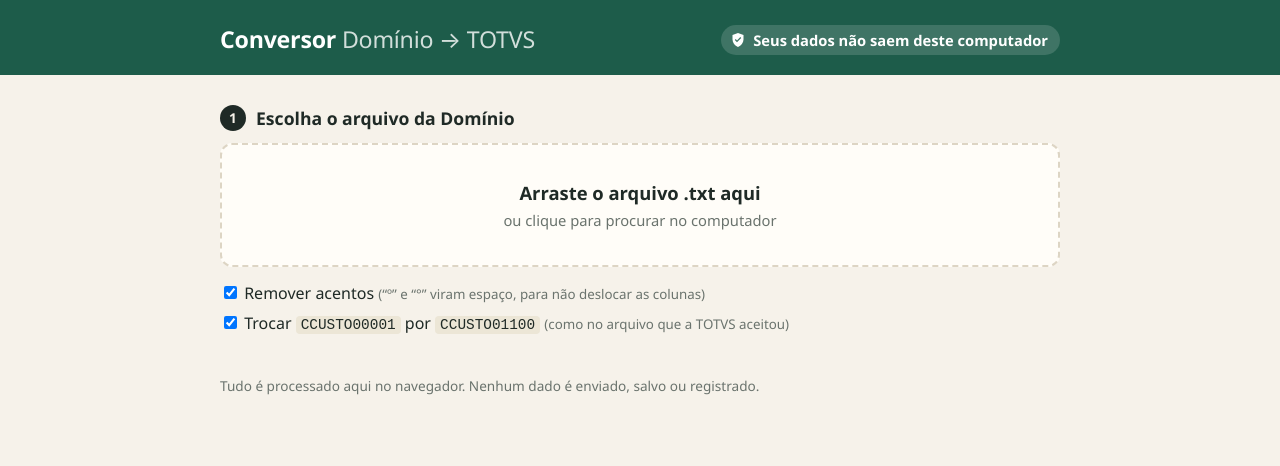
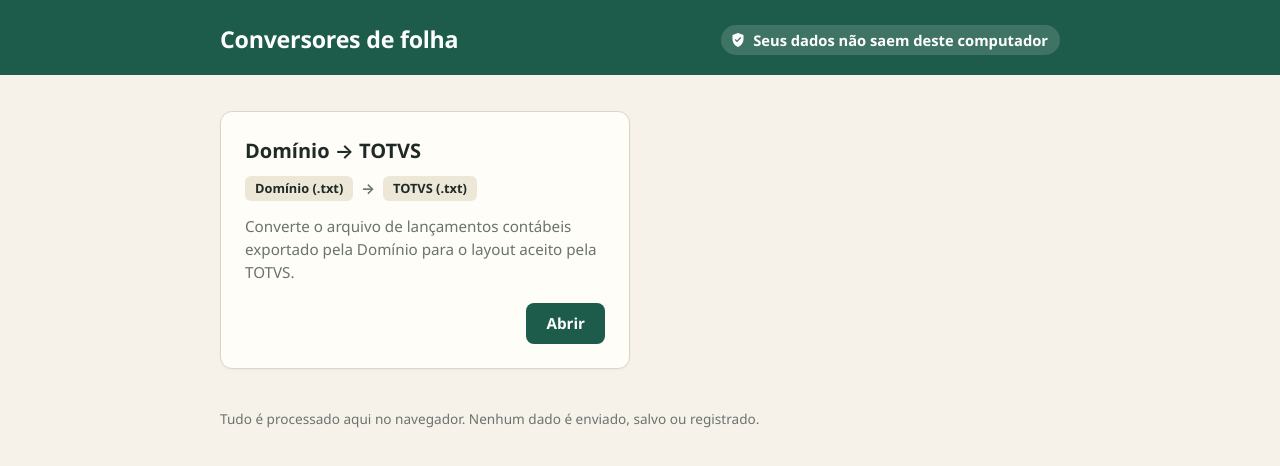
Before and after one commit to xMACIELx/conversor_escritorio_contabil, a plain HTML site: page index.html in a window 1280 px wide. Drawn offline with Linux system fonts and the light colour scheme.

Commit message:
refactor: reorganiza projeto em painel de ferramentas com home e pastas dedicadas

```diff
--- /dev/null
+++ b/assets/home.js
@@ -0,0 +1,74 @@
+(function () {
+  'use strict';
+
+  const PAGE_TITLE = 'Conversores de folha';
+
+  const titleEl = document.getElementById('home-title');
+  if (titleEl) {
+    titleEl.textContent = PAGE_TITLE;
+  }
+  document.title = PAGE_TITLE;
+
+  const grid = document.getElementById('tools-grid');
+  if (!grid || !Array.isArray(window.TOOLS)) return;
+
+  grid.textContent = '';
+
+  window.TOOLS.forEach(tool => {
+    const isReady = tool.status === 'pronto';
+
+    const card = document.createElement(isReady ? 'a' : 'div');
+    card.className = 'tool-card' + (isReady ? '' : ' disabled');
+    if (isReady) {
+      card.href = tool.caminho;
+      card.setAttribute('aria-label', 'Abrir ferramenta ' + tool.nome);
+    }
+
+    const header = document.createElement('div');
+    header.className = 'tool-card-header';
+    const title = document.createElement('h2');
+    title.className = 'tool-card-title';
+    title.textContent = tool.nome;
+    header.appendChild(title);
+
+    const flow = document.createElement('div');
+    flow.className = 'tool-flow';
+
+    const chipDe = document.createElement('span');
+    chipDe.className = 'tool-chip';
+    chipDe.textContent = tool.de;
+
+    const arrow = document.createElement('span');
+    arrow.className = 'tool-flow-arrow';
+    arrow.setAttribute('aria-hidden', 'true');
+    arrow.textContent = '→';
+
+    const chipPara = document.createElement('span');
+    chipPara.className = 'tool-chip';
+    chipPara.textContent = tool.para;
+
+    flow.append(chipDe, arrow, chipPara);
+
+    const desc = document.createElement('p');
+    desc.className = 'tool-desc';
+    desc.textContent = tool.descricao;
+
+    const foot = document.createElement('div');
+    foot.className = 'tool-card-footer';
+
+    if (isReady) {
+      const btn = document.createElement('span');
+      btn.className = 'btn btn-tool';
+      btn.textContent = 'Abrir';
+      foot.appendChild(btn);
+    } else {
+      const badge = document.createElement('span');
+      badge.className = 'tool-badge-soon';
+      badge.textContent = 'Em breve';
+      foot.appendChild(badge);
+    }
+
+    card.append(header, flow, desc, foot);
+    grid.appendChild(card);
+  });
+})();
--- /dev/null
+++ b/assets/shared.css
@@ -0,0 +1,233 @@
+:root {
+  --paper: #f6f2ea;
+  --card: #fffdf8;
+  --ink: #1f2a26;
+  --muted: #6a736d;
+  --line: #ddd5c4;
+  --accent: #1d5c4a;
+  --accent-ink: #ffffff;
+  --ok: #1b7a43;
+  --ok-bg: #e4f2e8;
+  --err: #b3261e;
+  --err-bg: #fbe7e4;
+  --info: #2f5d8a;
+}
+
+* { box-sizing: border-box; }
+
+body {
+  margin: 0;
+  background: var(--paper);
+  color: var(--ink);
+  font: 16px/1.5 "Segoe UI", system-ui, -apple-system, sans-serif;
+}
+
+.wrap {
+  max-width: 880px;
+  margin: 0 auto;
+  padding: 0 20px;
+}
+
+/* Cabeçalho */
+.top {
+  background: var(--accent);
+  color: var(--accent-ink);
+  padding: 22px 0 18px;
+}
+
+.top .wrap {
+  display: flex;
+  flex-wrap: wrap;
+  align-items: baseline;
+  justify-content: space-between;
+  gap: 8px 24px;
+}
+
+.top-nav {
+  display: flex;
+  align-items: baseline;
+  gap: 16px;
+  flex-wrap: wrap;
+}
+
+.back-link {
+  color: var(--accent-ink);
+  text-decoration: none;
+  font-size: .92rem;
+  font-weight: 600;
+  opacity: .85;
+  background: rgba(255, 255, 255, .15);
+  padding: 4px 12px;
+  border-radius: 99px;
+  display: inline-flex;
+  align-items: center;
+  transition: opacity .15s, background .15s;
+}
+
+.back-link:hover {
+  opacity: 1;
+  background: rgba(255, 255, 255, .25);
+}
+
+h1 {
+  margin: 0;
+  font-size: 1.45rem;
+  font-weight: 600;
+  letter-spacing: -.01em;
+}
+
+h1 span {
+  font-weight: 400;
+  opacity: .8;
+}
+
+.privacy {
+  margin: 0;
+  font-size: .92rem;
+  font-weight: 600;
+  background: rgba(255, 255, 255, .15);
+  padding: 4px 12px 4px 9px;
+  border-radius: 99px;
+  display: inline-flex;
+  align-items: center;
+  gap: 7px;
+}
+
+/* Botões */
+.btn {
+  background: var(--accent);
+  color: var(--accent-ink);
+  border: 0;
+  border-radius: 10px;
+  padding: 14px 28px;
+  font: inherit;
+  font-size: 1.1rem;
+  font-weight: 600;
+  cursor: pointer;
+  display: inline-flex;
+  align-items: center;
+  justify-content: center;
+  text-decoration: none;
+  transition: filter .15s;
+}
+
+.btn:hover {
+  filter: brightness(1.12);
+}
+
+.btn:focus-visible {
+  outline: 3px solid #8fc4b0;
+  outline-offset: 2px;
+}
+
+/* Grid de Ferramentas / Cards */
+.tools-section {
+  margin-top: 36px;
+}
+
+.tools-grid {
+  display: grid;
+  grid-template-columns: repeat(auto-fill, minmax(320px, 1fr));
+  gap: 20px;
+}
+
+.tool-card {
+  display: flex;
+  flex-direction: column;
+  background: var(--card);
+  border: 1px solid var(--line);
+  border-radius: 12px;
+  padding: 24px;
+  text-decoration: none;
+  color: var(--ink);
+  transition: transform .15s ease, box-shadow .15s ease, border-color .15s ease;
+  box-shadow: 0 1px 3px rgba(0, 0, 0, 0.04);
+  cursor: pointer;
+}
+
+.tool-card:hover {
+  transform: translateY(-2px);
+  border-color: var(--accent);
+  box-shadow: 0 6px 16px rgba(29, 92, 74, 0.08);
+}
+
+.tool-card:focus-visible {
+  outline: 3px solid var(--accent);
+  outline-offset: 2px;
+}
+
+.tool-card.disabled {
+  opacity: .55;
+  cursor: not-allowed;
+  pointer-events: none;
+  box-shadow: none;
+  transform: none;
+}
+
+.tool-card-title {
+  margin: 0 0 10px;
+  font-size: 1.25rem;
+  font-weight: 600;
+  color: var(--ink);
+}
+
+.tool-flow {
+  display: flex;
+  align-items: center;
+  gap: 8px;
+  margin-bottom: 14px;
+  flex-wrap: wrap;
+}
+
+.tool-chip {
+  background: #ede7d8;
+  color: var(--ink);
+  font-size: .8rem;
+  font-weight: 600;
+  padding: 3px 10px;
+  border-radius: 6px;
+}
+
+.tool-flow-arrow {
+  color: var(--muted);
+  font-weight: 700;
+  font-size: .9rem;
+}
+
+.tool-desc {
+  margin: 0 0 20px;
+  font-size: .95rem;
+  color: var(--muted);
+  line-height: 1.5;
+  flex-grow: 1;
+}
+
+.tool-card-footer {
+  margin-top: auto;
+  display: flex;
+  align-items: center;
+  justify-content: flex-end;
+}
+
+.btn-tool {
+  padding: 9px 20px;
+  font-size: .95rem;
+  border-radius: 8px;
+  pointer-events: none; /* O clique é tratado pelo próprio card (link) */
+}
+
+.tool-badge-soon {
+  background: var(--line);
+  color: var(--muted);
+  font-size: .85rem;
+  font-weight: 600;
+  padding: 6px 14px;
+  border-radius: 6px;
+}
+
+/* Rodapé */
+.foot {
+  margin: 40px auto 30px;
+  color: var(--muted);
+  font-size: .85rem;
+}
--- /dev/null
+++ b/assets/tools.js
@@ -0,0 +1,21 @@
+(function (root) {
+  'use strict';
+
+  const TOOLS = [
+    {
+      id: 'dominio-totvs',
+      nome: 'Domínio → TOTVS',
+      descricao: 'Converte o arquivo de lançamentos contábeis exportado pela Domínio para o layout aceito pela TOTVS.',
+      de: 'Domínio (.txt)',
+      para: 'TOTVS (.txt)',
+      caminho: 'dominio-totvs/',
+      status: 'pronto'
+    }
+  ];
+
+  if (typeof module !== 'undefined' && module.exports) {
+    module.exports = TOOLS;
+  } else {
+    root.TOOLS = TOOLS;
+  }
+})(typeof window !== 'undefined' ? window : this);
--- a/style.css
+++ b/dominio-totvs/style.css
@@ -1,35 +1,4 @@
-:root {
-  --paper: #f6f2ea;
-  --card: #fffdf8;
-  --ink: #1f2a26;
-  --muted: #6a736d;
-  --line: #ddd5c4;
-  --accent: #1d5c4a;
-  --accent-ink: #ffffff;
-  --ok: #1b7a43;
-  --ok-bg: #e4f2e8;
-  --err: #b3261e;
-  --err-bg: #fbe7e4;
-  --info: #2f5d8a;
-}
-* { box-sizing: border-box; }
-body {
-  margin: 0;
-  background: var(--paper);
-  color: var(--ink);
-  font: 16px/1.5 "Segoe UI", system-ui, -apple-system, sans-serif;
-}
-.wrap { max-width: 880px; margin: 0 auto; padding: 0 20px; }
-
-.top { background: var(--accent); color: var(--accent-ink); padding: 22px 0 18px; }
-.top .wrap { display: flex; flex-wrap: wrap; align-items: baseline; justify-content: space-between; gap: 8px 24px; }
-h1 { margin: 0; font-size: 1.45rem; font-weight: 600; letter-spacing: -.01em; }
-h1 span { font-weight: 400; opacity: .8; }
-.privacy {
-  margin: 0; font-size: .92rem; font-weight: 600;
-  background: rgba(255,255,255,.15); padding: 4px 12px 4px 9px; border-radius: 99px;
-  display: inline-flex; align-items: center; gap: 7px;
-}
+/* Estilos específicos do conversor Domínio -> TOTVS */
 
 .step { margin-top: 30px; }
 h2 { font-size: 1.1rem; margin: 0 0 12px; display: flex; align-items: center; gap: 10px; }
@@ -86,12 +55,4 @@ td.num { text-align: right; font-variant-numeric: tabular-nums; font-weight: 600
 }
 
 .actions { margin: 26px 0 10px; display: flex; flex-wrap: wrap; align-items: center; gap: 14px; }
-.btn {
-  background: var(--accent); color: var(--accent-ink); border: 0; border-radius: 10px;
-  padding: 14px 28px; font: inherit; font-size: 1.1rem; font-weight: 600; cursor: pointer;
-}
-.btn:hover { filter: brightness(1.12); }
-.btn:focus-visible { outline: 3px solid #8fc4b0; outline-offset: 2px; }
 .note { color: var(--muted); font-size: .92rem; }
-
-.foot { margin: 40px auto 30px; color: var(--muted); font-size: .85rem; }
--- a/index.html
+++ b/index.html
@@ -4,55 +4,30 @@
   <meta charset="utf-8">
   <meta name="viewport" content="width=device-width, initial-scale=1">
   <meta name="robots" content="noindex, nofollow">
-  <title>Conversor Domínio → TOTVS</title>
+  <title>Conversores de folha</title>
   <link rel="icon" href="data:,">
-  <link rel="stylesheet" href="style.css">
+  <link rel="stylesheet" href="assets/shared.css">
 </head>
 <body>
   <header class="top">
     <div class="wrap">
-      <h1>Conversor <span>Domínio → TOTVS</span></h1>
+      <h1 id="home-title">Conversores de folha</h1>
       <p class="privacy"><svg width="16" height="16" viewBox="0 0 16 16" aria-hidden="true"><path d="M8 1 2.5 3v4.5c0 3.3 2.3 6 5.5 7.5 3.2-1.5 5.5-4.2 5.5-7.5V3L8 1Zm-1 9.2L4.8 8l.9-.9L7 8.4l3.3-3.3.9.9L7 10.2Z" fill="currentColor"/></svg>
         Seus dados não saem deste computador</p>
     </div>
   </header>
 
   <main class="wrap">
-    <section class="step">
-      <h2><b>1</b> Escolha o arquivo da Domínio</h2>
-      <label id="drop" class="drop" tabindex="0">
-        <input id="file" type="file" accept=".txt,.TXT" hidden>
-        <span class="drop-main" id="drop-main">Arraste o arquivo .txt aqui</span>
-        <span class="drop-sub" id="drop-sub">ou clique para procurar no computador</span>
-      </label>
-      <div class="options">
-        <label><input type="checkbox" id="opt-accents" checked> Remover acentos <small>(“º” e “°” viram espaço, para não deslocar as colunas)</small></label>
-        <label><input type="checkbox" id="opt-ccusto" checked> Trocar <code>CCUSTO00001</code> por <code>CCUSTO01100</code> <small>(como no arquivo que a TOTVS aceitou)</small></label>
-      </div>
-    </section>
-
-    <section class="step" id="result" hidden>
-      <h2><b>2</b> Confira o resumo</h2>
-      <div id="banner" class="banner"></div>
-      <ul id="checks" class="checks"></ul>
-      <div class="counts">
-        <div><h3>Linhas por competência</h3><table id="t-comp"></table></div>
-        <div><h3>Linhas por data</h3><table id="t-date"></table></div>
-      </div>
-
-      <h2><b>3</b> Prévia <small>(10 primeiras linhas convertidas)</small></h2>
-      <pre id="preview" class="preview" tabindex="0"></pre>
-
-      <div class="actions">
-        <button id="download" class="btn" type="button">Converter e baixar</button>
-        <span id="download-note" class="note"></span>
+    <section class="tools-section">
+      <div id="tools-grid" class="tools-grid">
+        <!-- Renderizado dinamicamente por assets/home.js -->
       </div>
     </section>
   </main>
 
   <footer class="wrap foot">Tudo é processado aqui no navegador. Nenhum dado é enviado, salvo ou registrado.</footer>
 
-  <script src="converter.js"></script>
-  <script src="app.js"></script>
+  <script src="assets/tools.js"></script>
+  <script src="assets/home.js"></script>
 </body>
 </html>
```
Also changed, not shown: dominio-totvs/index.html (added, +62 -0 lines), test/test.js (+14 -2 lines), README.md, dominio-totvs/app.js (renamed from app.js), dominio-totvs/converter.js (renamed from converter.js), 3 other files.
